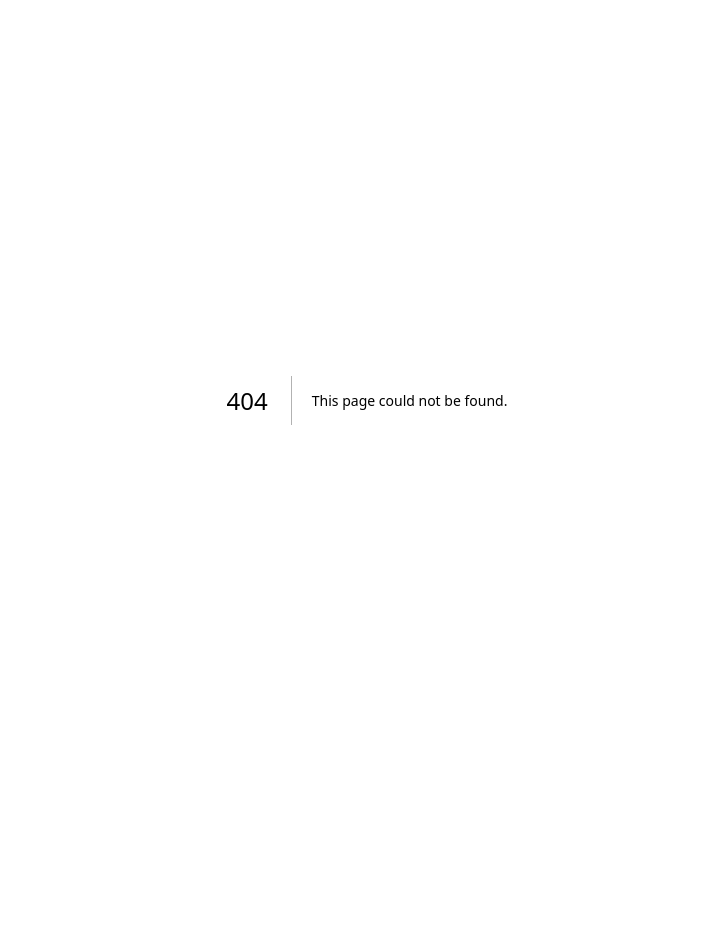
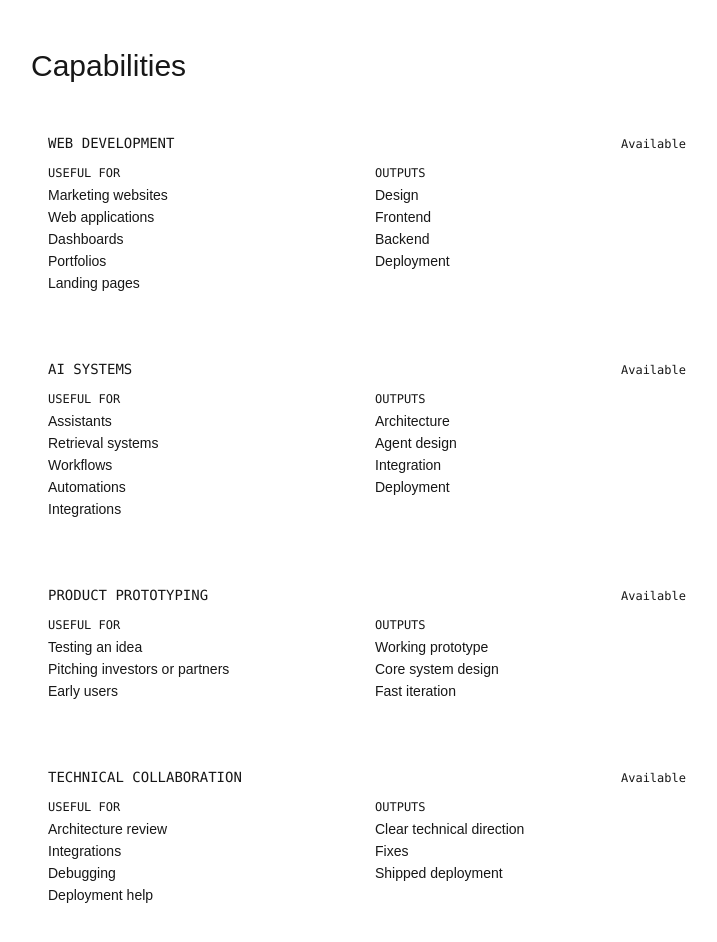
Before and after one commit to viralfaceless25-sketch/orbit-os, a Next.js app: page /capabilities in a window 1280 px wide. Before the commit this address had no page. Shown: the top 942 px of the page, without its empty margins (273-990 px from the left). Before the commit the page ends 800 px from the top, so only its background shows below. Built offline with nearby package versions, Linux system fonts and the light colour scheme.

Commit message:
feat: add capabilities page

```diff
--- /dev/null
+++ b/app/capabilities/page.tsx
@@ -0,0 +1,35 @@
+import { capabilities } from "@/data/capabilities";
+
+export default function CapabilitiesPage() {
+  return (
+    <div className="mx-auto max-w-2xl space-y-8 py-12">
+      <h1 className="text-3xl font-display">Capabilities</h1>
+      {capabilities.map((c) => (
+        <section key={c.name} className="rounded border border-white/10 p-4">
+          <div className="flex items-baseline justify-between">
+            <h2 className="font-mono text-sm">{c.name.toUpperCase()}</h2>
+            <span className="font-mono text-xs text-[--color-accent-web]">{c.status}</span>
+          </div>
+          <div className="mt-3 grid gap-4 sm:grid-cols-2">
+            <div>
+              <p className="font-mono text-xs text-[--color-text-dim]">USEFUL FOR</p>
+              <ul className="mt-1 space-y-0.5 text-sm">
+                {c.usefulFor.map((u) => (
+                  <li key={u}>{u}</li>
+                ))}
+              </ul>
+            </div>
+            <div>
+              <p className="font-mono text-xs text-[--color-text-dim]">OUTPUTS</p>
+              <ul className="mt-1 space-y-0.5 text-sm">
+                {c.outputs.map((o) => (
+                  <li key={o}>{o}</li>
+                ))}
+              </ul>
+            </div>
+          </div>
+        </section>
+      ))}
+    </div>
+  );
+}
```
Also changed, not shown: 1 other file (tests, documents, lock files or other folders).
